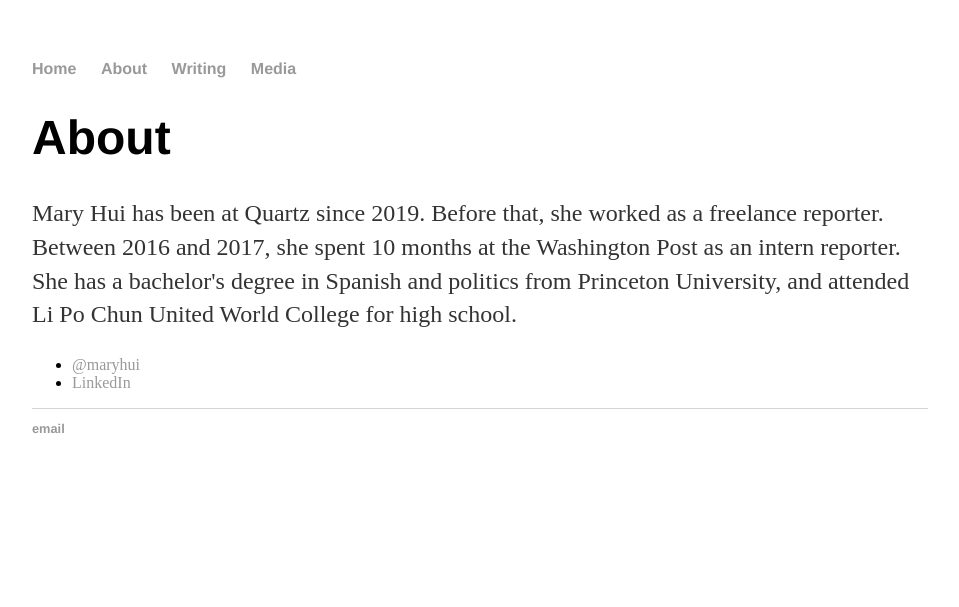
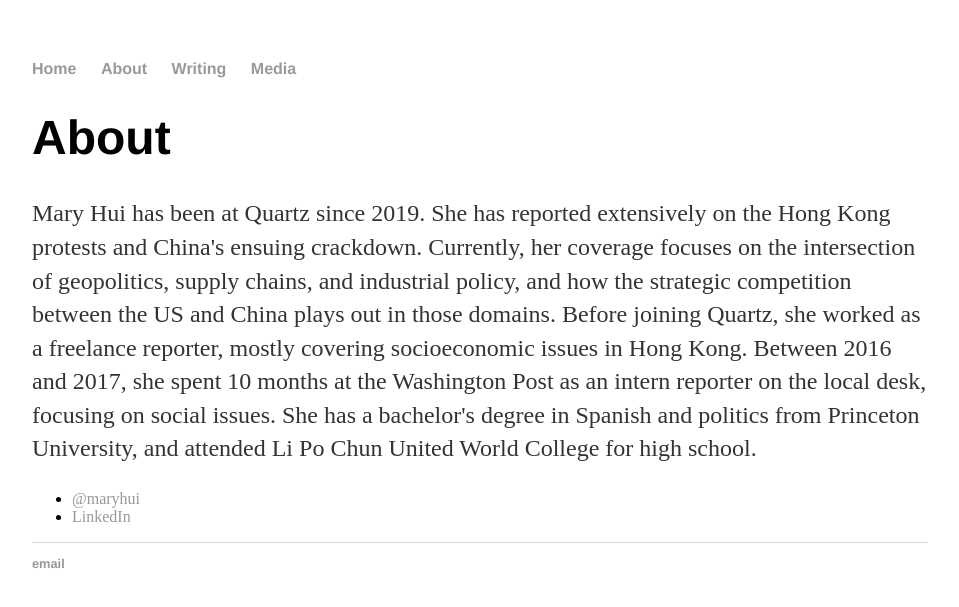
Before and after one commit to marykmhui/marykmhui, a Jekyll site: the page built from about/index.html, in a window 1280 px wide. Shown: the top 607 px of the page, without its empty margins (160-1119 px from the left). Built offline with Jekyll 4.4.1, drawn with Linux system fonts in a browser that asks for light colours.

Commit message:
Update index.html

```diff
--- a/about/index.html
+++ b/about/index.html
@@ -5,7 +5,7 @@
 
 		<div class="about">
 			<h1>About</h1>
-			<p>Mary Hui has been at Quartz since 2019. Before that, she worked as a freelance reporter. Between 2016 and 2017, she spent 10 months at the Washington Post as an intern reporter. She has a bachelor's degree in Spanish and politics from Princeton University, and attended Li Po Chun United World College for high school.</p>
+			<p>Mary Hui has been at Quartz since 2019. She has reported extensively on the Hong Kong protests and China's ensuing crackdown. Currently, her coverage focuses on the intersection of geopolitics, supply chains, and industrial policy, and how the strategic competition between the US and China plays out in those domains. Before joining Quartz, she worked as a freelance reporter, mostly covering socioeconomic issues in Hong Kong. Between 2016 and 2017, she spent 10 months at the Washington Post as an intern reporter on the local desk, focusing on social issues. She has a bachelor's degree in Spanish and politics from Princeton University, and attended Li Po Chun United World College for high school.</p>
 
 			<ul class="contacts">
 				<li><a href="https://twitter.com/maryhui">@maryhui</a></li>
```
